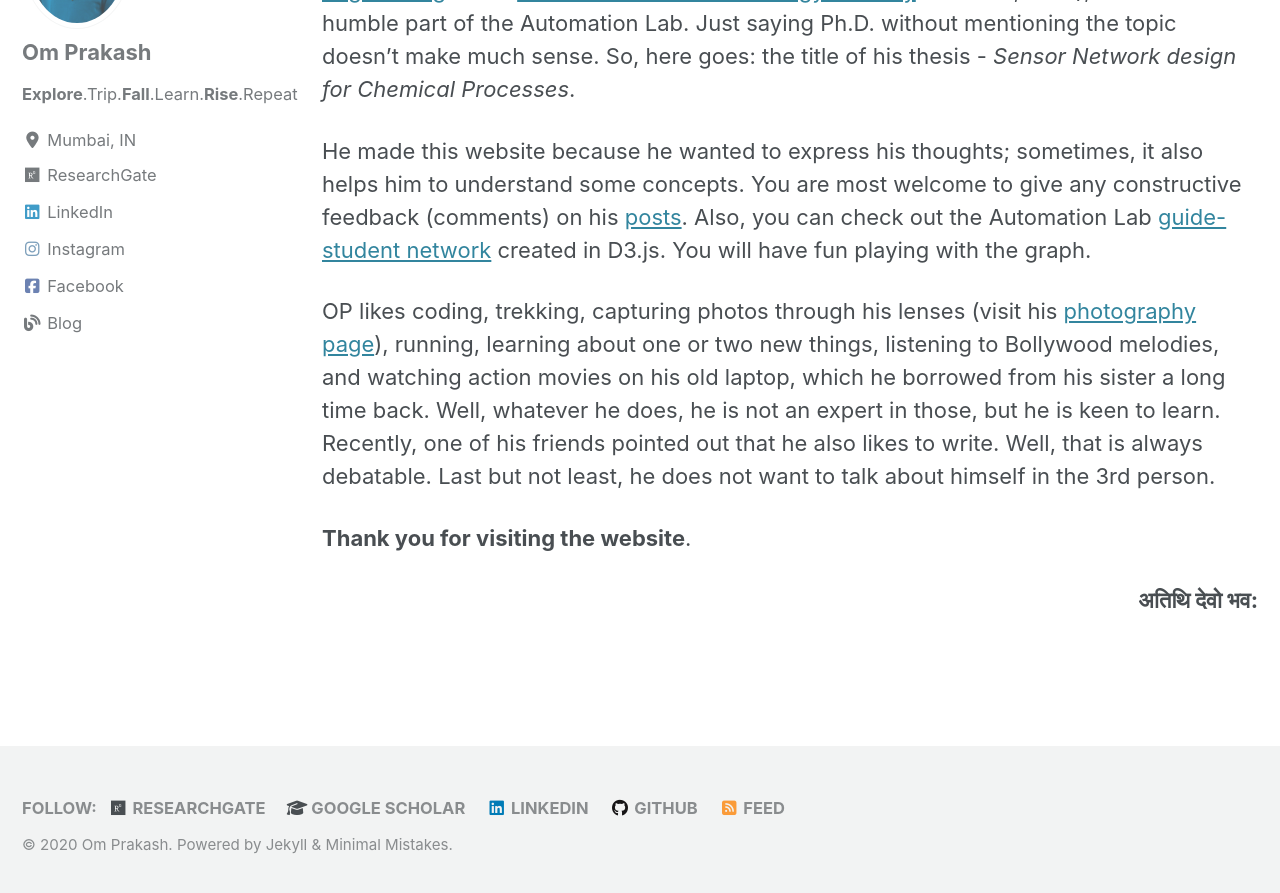
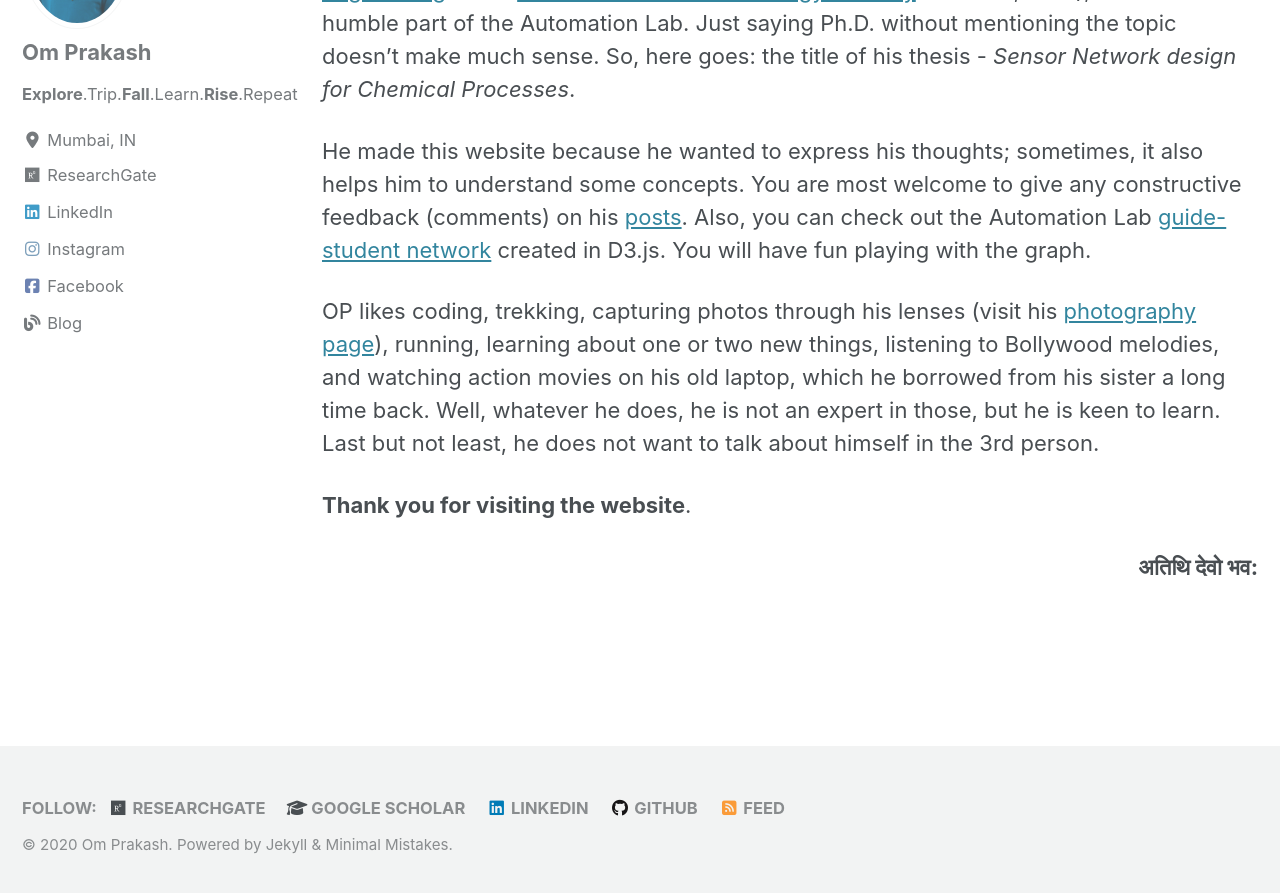
Before and after one commit to prakashoms/prakashoms.github.io, a Jekyll site: the page built from _pages/home.md, in a window 1280 px wide and 900 px high, scrolled down 231 px. Shown: the top 893 px of the window. Built offline with Jekyll 4.4.1, drawn with Linux system fonts in a browser that asks for light colours; cached includes are drawn as plain includes; nearby versions of some CDN libraries.

Commit message:
Update home.md

```diff
--- a/_pages/home.md
+++ b/_pages/home.md
@@ -9,7 +9,7 @@ Just saying Ph.D. without mentioning the topic doesn't make much sense. So, here
 
 He made this website because he wanted to express his thoughts; sometimes, it also helps him to understand some concepts. You are most welcome to give any constructive feedback (comments) on his [posts](/blog/). Also, you can check out the Automation Lab [guide-student network](/automationlab-network/) created in D3.js. You will have fun playing with the graph.
 
-OP likes coding, trekking, capturing photos through his lenses (visit his [photography page](/photography/)), running, learning about one or two new things, listening to Bollywood melodies, and watching action movies on his old laptop, which he borrowed from his sister a long time back. Well, whatever he does, he is not an expert in those, but he is keen to learn. Recently, one of his friends pointed out that he also likes to write. Well, that is always debatable. Last but not least, he does not want to talk about himself in the 3rd person.
+OP likes coding, trekking, capturing photos through his lenses (visit his [photography page](/photography/)), running, learning about one or two new things, listening to Bollywood melodies, and watching action movies on his old laptop, which he borrowed from his sister a long time back. Well, whatever he does, he is not an expert in those, but he is keen to learn. Last but not least, he does not want to talk about himself in the 3rd person.
 
 **Thank you for visiting the website**.
 {: .text-left}
```
